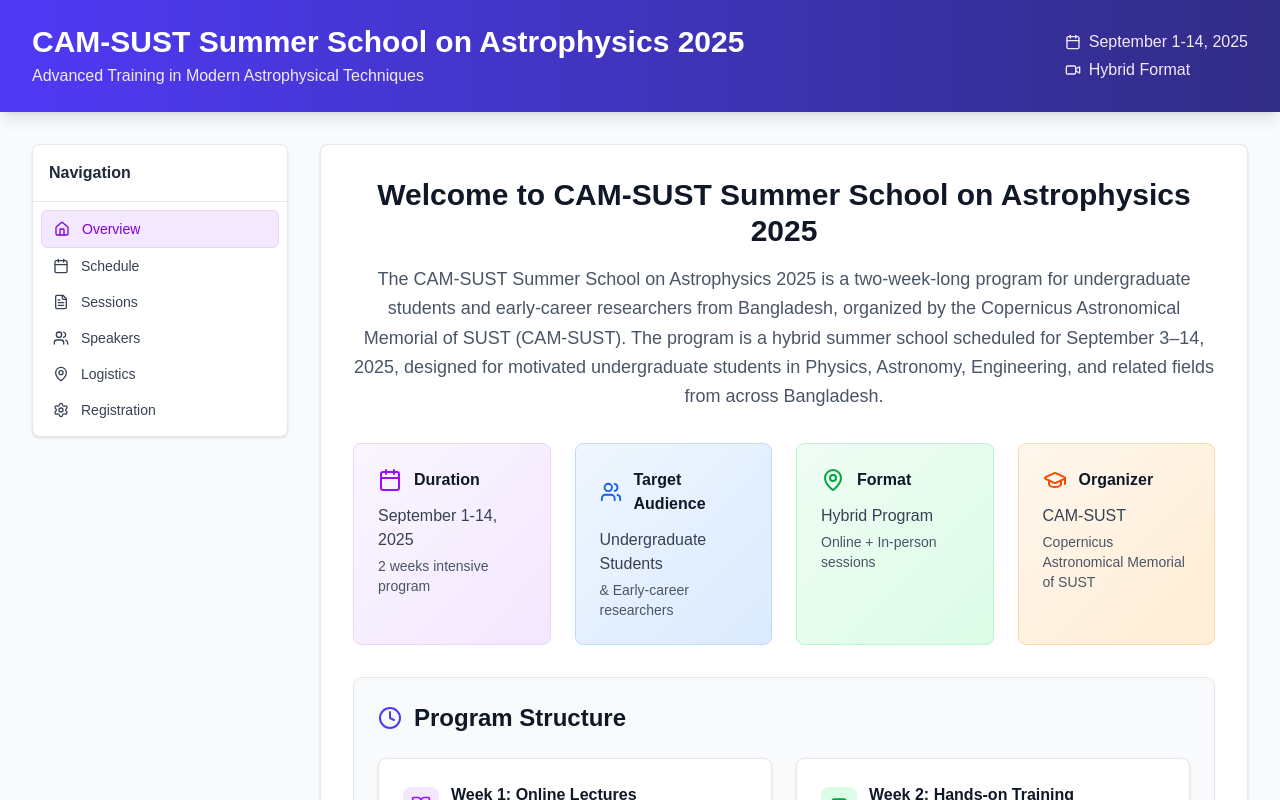
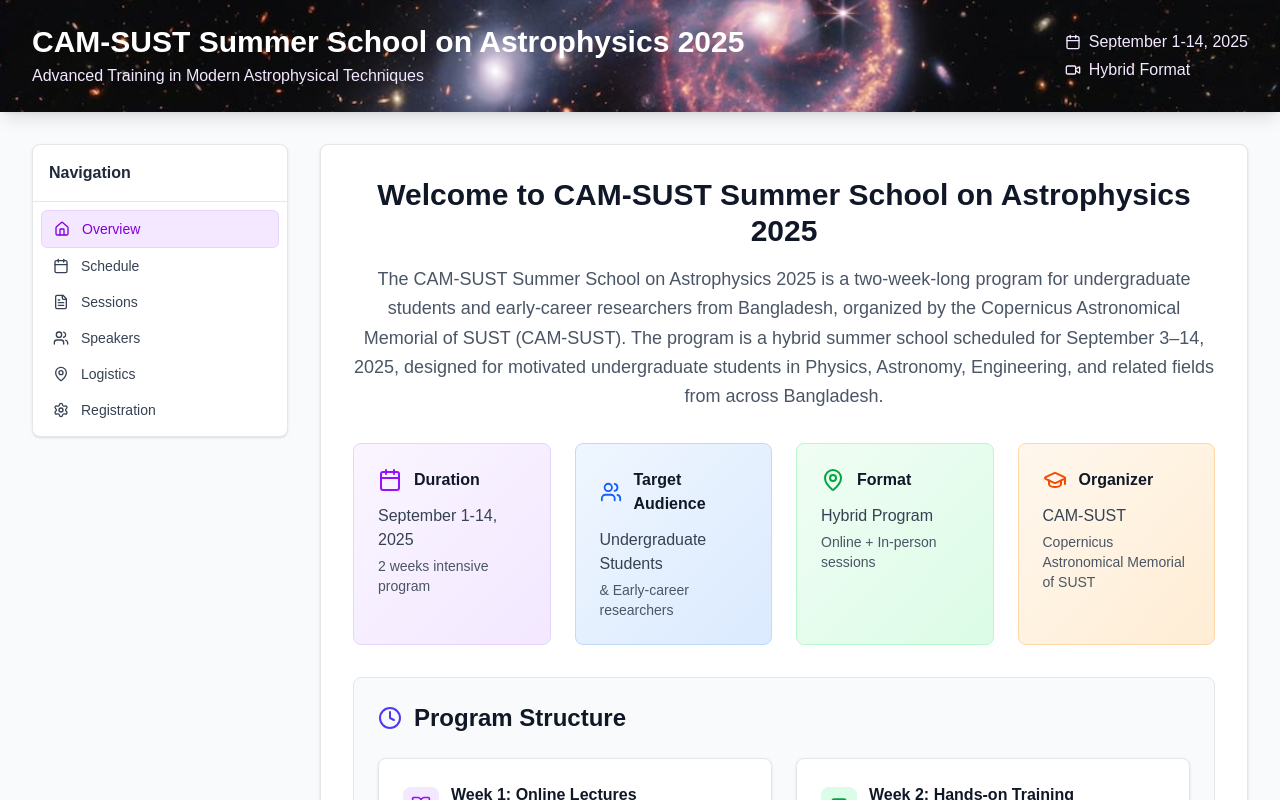
Before and after one commit to heronet/summerschool, a Next.js app: page / in a window 1280 px wide. Shown: the top 800 px of the page. Built offline with nearby package versions, Linux system fonts and the light colour scheme.

Commit message:
Implement code changes to enhance functionality and improve performance

```diff
--- a/src/sections/header.tsx
+++ b/src/sections/header.tsx
@@ -2,7 +2,14 @@ import { Menu, Calendar, Video } from "lucide-react";
 
 export default function Header({ onMenuToggle }: { onMenuToggle: () => void }) {
   return (
-    <header className="bg-gradient-to-r from-indigo-600 to-indigo-900 text-white shadow-lg sticky top-0">
+    <header
+      className="bg-indigo-900 text-white shadow-lg sticky top-0"
+      style={{
+        backgroundImage: "url('/images/header-bg.jpg')",
+        backgroundSize: "cover",
+        backgroundPosition: "center",
+      }}
+    >
       <div className="max-w-7xl mx-auto px-4 sm:px-6 lg:px-8 py-3 sm:py-6">
         <div className="flex items-center justify-between">
           <div className="flex items-center">
```
Also changed, not shown: public/images/header-bg.jpg (added).
